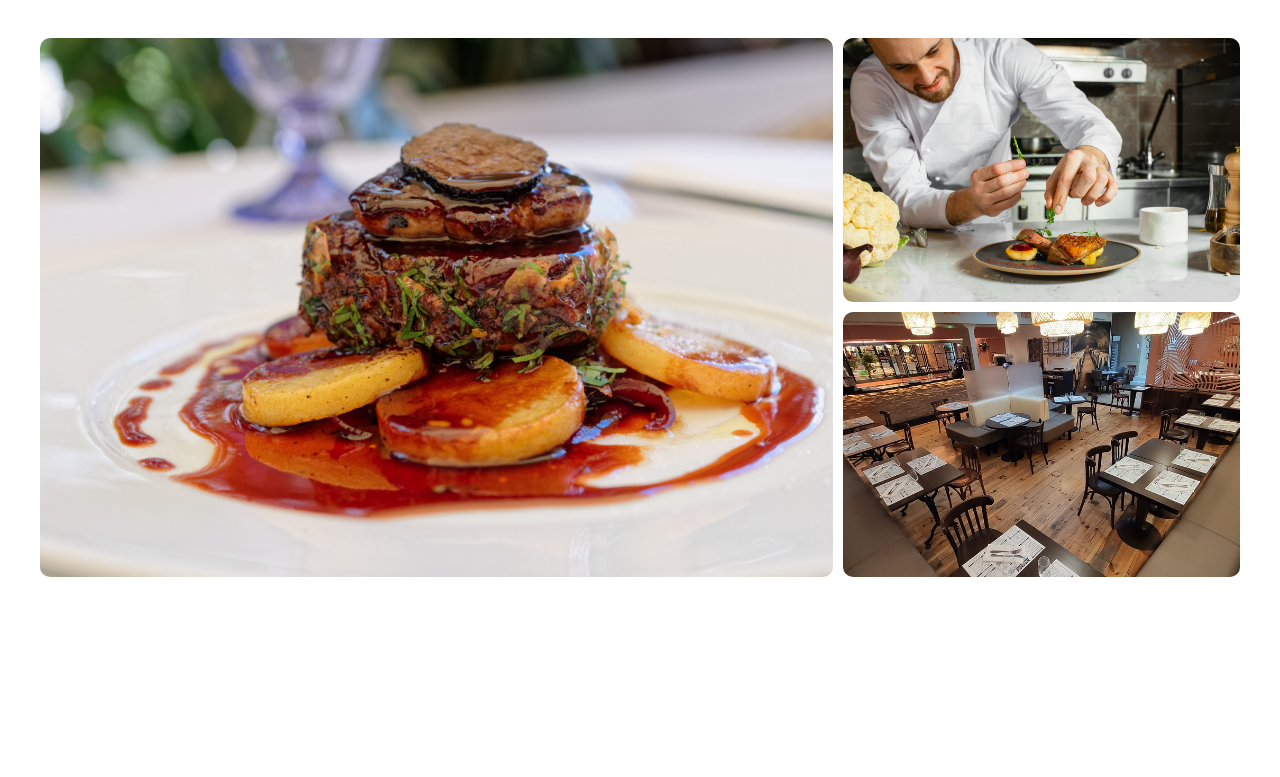
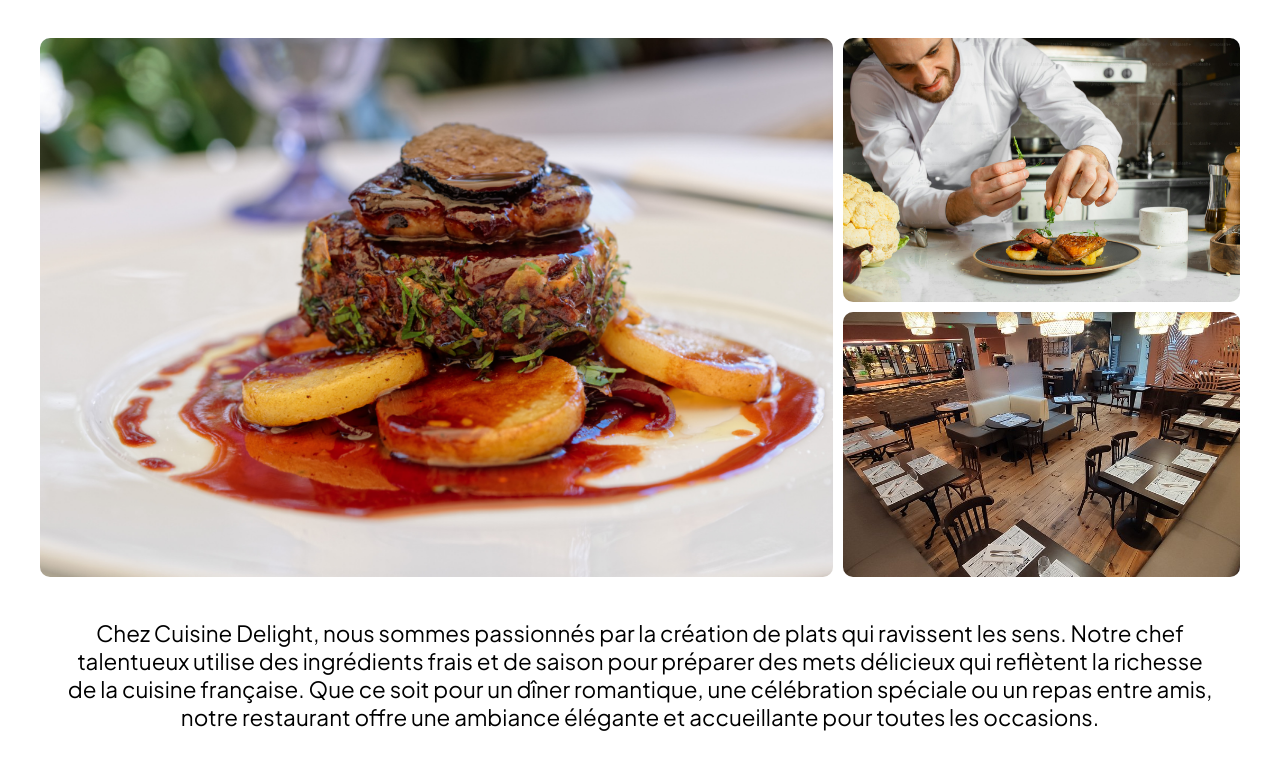
Before and after one commit to KoThek64/Site_Resto_Fictif, a website: page HTML/index.html in a window 1280 px wide. Shown: the part 603-1380 px from the top of the page. Before the commit the page ends 1188 px from the top, so only its background shows below. Drawn offline with Linux system fonts and the light colour scheme; a web font is replaced by a local one.

Commit message:
Ajout du texte-sous-photo

```diff
--- a/HTML/index.html
+++ b/HTML/index.html
@@ -45,6 +45,9 @@
         <img src="../images/Image_3.jpg" alt="Photo 2" class="carree">
         <img src="../images/Image_4.jpg" alt="Photo 3" class="carree">
     </div>
+    <div class="Texte-sous-photo">
+        <p>Chez Cuisine Delight, nous sommes passionnés par la création de plats qui ravissent les sens. Notre chef talentueux utilise des ingrédients frais et de saison pour préparer des mets délicieux qui reflètent la richesse de la cuisine française. Que ce soit pour un dîner romantique, une célébration spéciale ou un repas entre amis, notre restaurant offre une ambiance élégante et accueillante pour toutes les occasions.</p>
+    </div>
 
 
 </main>
--- a/style.css
+++ b/style.css
@@ -180,3 +180,11 @@ nav ul li{
     object-fit: cover;
     border-radius: 10px;
 }
+
+.Texte-sous-photo{
+    margin: auto;
+    text-align: center;
+    font-size: 1.4em;
+    width: 1150px;
+    padding: 20px;
+}
```
